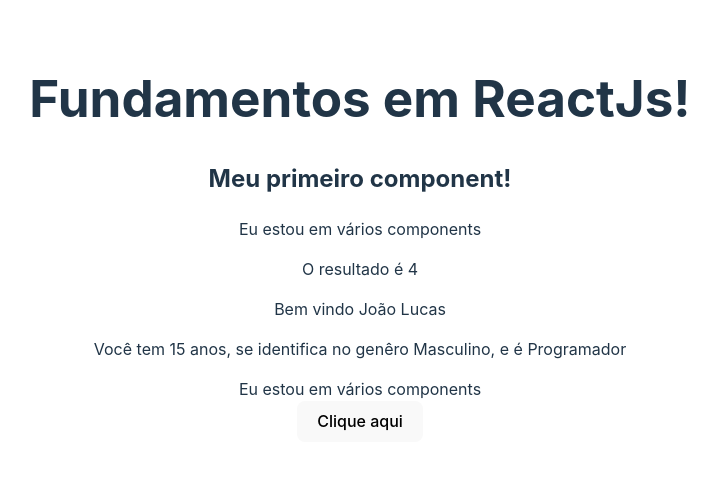
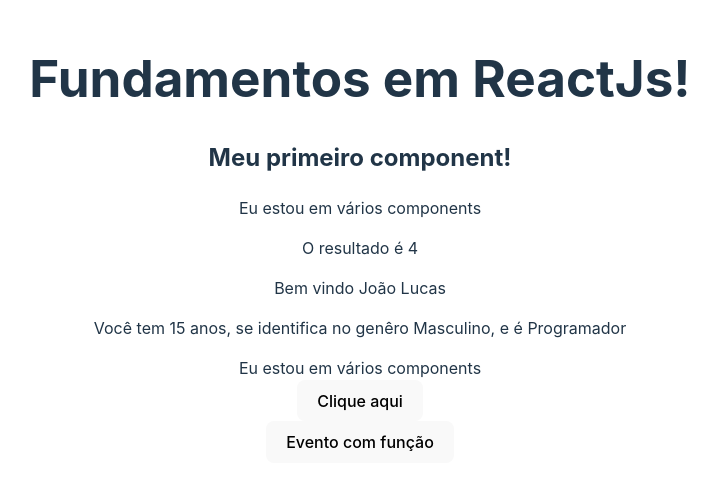
Before and after one commit to joaolucasalves010/REACT_JS, a React (Vite) app in the folder 2_FUNDAMENTOS/fundamentos/: page / in a window 1280 px wide. Shown: the part 161-650 px from the top of the page, without its empty margins (280-998 px from the left). Built offline with nearby package versions, Linux system fonts and the light colour scheme.

Commit message:
evento com função

```diff
--- a/2_FUNDAMENTOS/fundamentos/src/components/Events.jsx
+++ b/2_FUNDAMENTOS/fundamentos/src/components/Events.jsx
@@ -1,11 +1,22 @@
 
 const Events = () => {
+  function handleClick(e) {
+    console.log('Testando função')
+    console.log(`A soma de 2 + 2 é ${2 + 2}`)
+    console.log(e.target)
+    console.log(e)
+  }
+
   return (
     <div>
       <div>
         <button onClick={() => {
-          console.log('Clicou no botão!')
+          console.log('Testando eventos!')
         }}>Clique aqui</button>
+      </div>
+      {/* 7 - Evento com função */}
+      <div>
+        <button onClick={handleClick}>Evento com função</button>
       </div>
     </div>
   )
```
